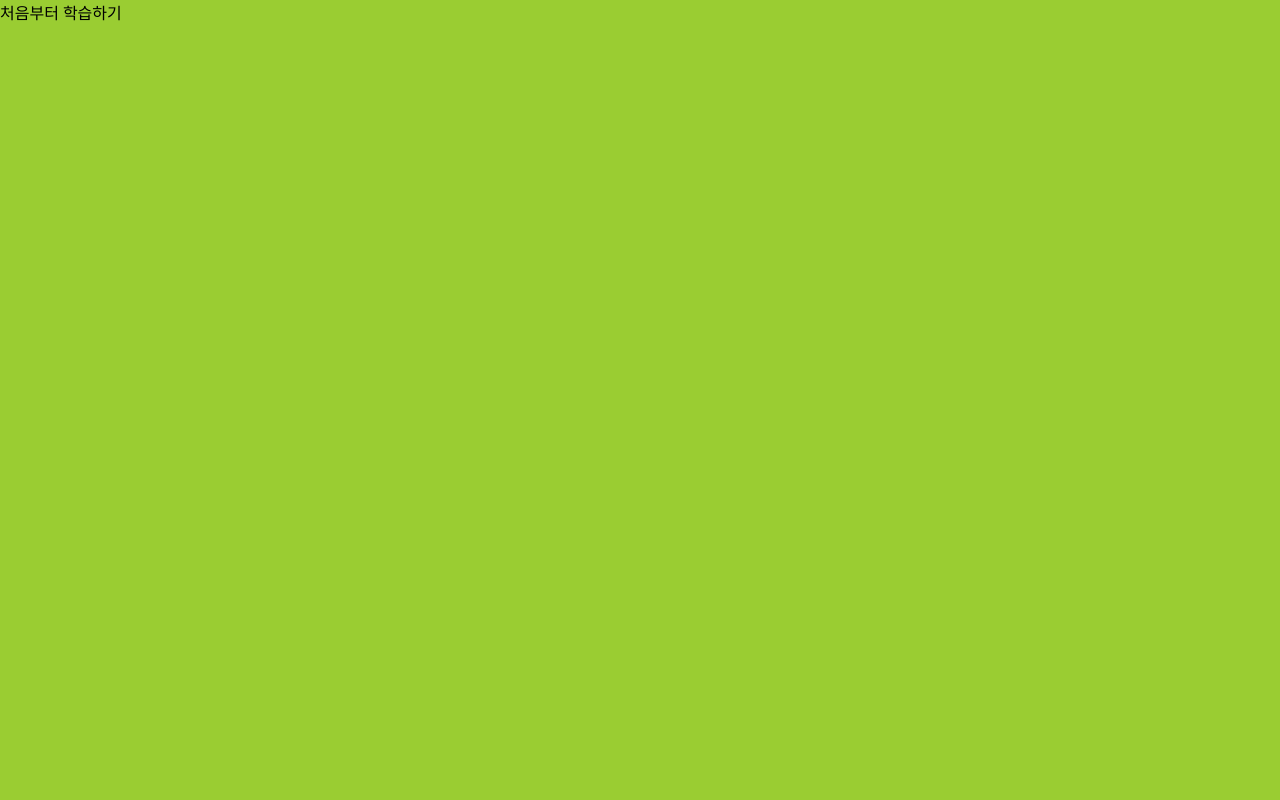
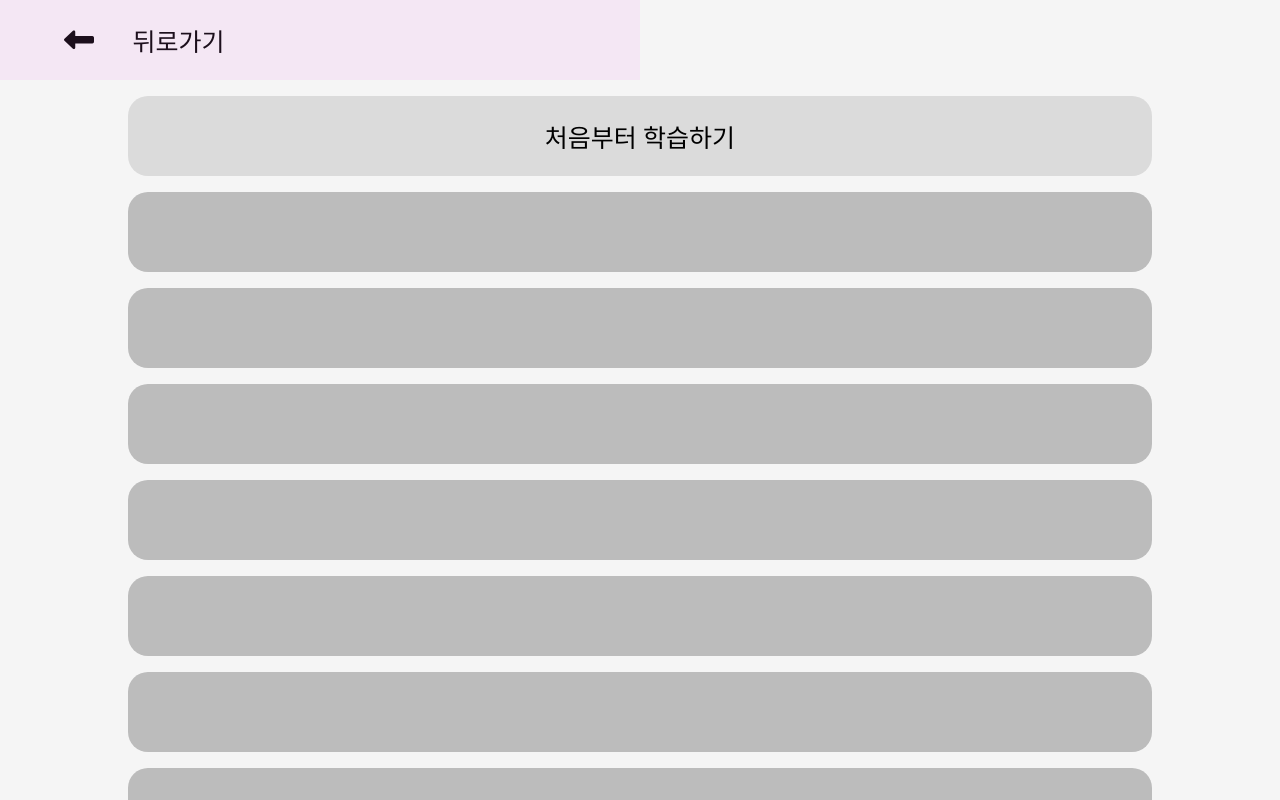
Before and after one commit to SugarSyrup/it-education-service, a plain HTML site: page default/category.html in a window 1280 px wide. Shown: the top 800 px of the page. Drawn offline with Linux system fonts and the light colour scheme.

Commit message:
default part

```diff
--- /dev/null
+++ b/default/category.css
@@ -0,0 +1,70 @@
+*{
+  margin: 0;
+  padding: 0;
+}
+body{
+  width: 100%;
+  height: 100%;
+}
+.main{
+  width: 100%;
+  height: 100%;
+  display: flex;
+  flex-direction: column;
+  justify-content: end;
+  align-items: center;
+  background-color: whitesmoke;
+}
+.arrow-box{
+  width: 100%;
+  height: 10vh;
+  display: flex;
+  align-items: center;
+  position: relative;
+}
+.arrow-box div{
+  width: 50vw;
+  height: 10vh;
+  position: absolute;
+  background-color: rgba(238, 130, 238, 0.118);
+  /* 나중에 배경색 투명으로 바꿀 것 */
+  z-index: 2;
+}
+.fa-left-long{
+  margin-left: 5vw;
+  font-size: 30px;
+}
+.arrow-box span{
+  margin-left: 3vw;
+  font-size: 25px;
+}
+.learning-from-scratch{
+  margin-top: 2vh;
+  width: 80%;
+  height: 10vh;
+  border-radius: 20px;
+  font-size: 25px;
+  display: flex;
+  justify-content: center;
+  align-items: center;
+  background-color: rgb(219, 219, 219);
+}
+.category-box{
+  margin-top: 2vh;
+  width: 100%;
+  height: 80%;
+  display: flex;
+  flex-direction: column;
+  align-items: center;
+}
+.category-box div{
+  margin-bottom: 2vh;
+  width: 80%;
+  height: 10vh;
+  border-radius: 20px;
+  font-size: 25px;
+  display: flex;
+  justify-content: center;
+  align-items: center;
+  background-color: rgb(188, 188, 188);
+}
--- a/default/category.html
+++ b/default/category.html
@@ -3,13 +3,23 @@
 <head>
   <meta charset="UTF-8">
   <meta name="viewport" content="width=device-width, initial-scale=1.0">
-  <title>category</title>
-  <link rel="stylesheet" href="/.category.css">
+  <title>Document</title>
+  <link rel="stylesheet" href="./category.css">
 </head>
 <body>
   <div class="main">
-    <p>처음부터 학습하기</p>
+    <div class="arrow-box">
+      <div></div>
+      <!-- 위 div에 뒤로가기 이벤트 줄 예정 -->
+        <i class="fa-solid fa-left-long"></i>
+        <span>뒤로가기</span>
+    </div>
+    <div class="learning-from-scratch">처음부터 학습하기</div>
     <div class="category-box">
+      <div></div>
+      <div></div>
+      <div></div>
+      <div></div>
       <div></div>
       <div></div>
       <div></div>
@@ -20,5 +30,6 @@
       <div></div>
     </div>
   </div>
+  <script src="https://kit.fontawesome.com/a563f706d0.js" crossorigin="anonymous"></script>
 </body>
 </html>
--- a/default/main.css
+++ b/default/main.css
@@ -4,26 +4,41 @@
 }
 body{
   width: 100%;
-  height: 100vh;
-  background-color: aqua;
-}
-.main-box{
-  width: 100%;
-  height: 100%;
+  height:  100vh;
   display: flex;
   flex-direction: column;
-  justify-content: space-around;
+  justify-content: space-between;
   align-items: center;
-  background-color: rgb(95, 95, 90);
 }
-.main-box div{
+header{
+  width: 100%;
+  height: 10%;
+  display: flex;
+  justify-content: center;
+  align-items: center;
+  background-color: rgb(210, 210, 210);
+}
+header div{
+  font-size: 25px;
+  font-weight: 900;
+}
+main{
+  width: 100%;
+  height: 90%;
+  display: flex;
+  flex-direction: column;
+  justify-content: space-evenly;
+  align-items: center;
+  background-color: whitesmoke;
+}
+main div{
   width: 80%;
-  height: 23vh;
+  height: 16vh;
   border-radius: 20px;
   font-size: 30px;
   font-weight: 900;
   display: flex;
   justify-content: center;
   align-items: center;
-  background-color: rgb(212, 183, 238);
+  background-color: rgb(216, 216, 216);
 }
--- /dev/null
+++ b/default/page1.css
@@ -0,0 +1,51 @@
+*{
+  margin: 0;
+  padding: 0;
+}
+body{
+  width: 100%;
+  height: 100vh;
+  background-color: whitesmoke;
+}
+header{
+  width: 100%;
+  height: 13%;
+  display: flex;
+  justify-content: center;
+  align-items: center;
+  background-color: rgb(221, 221, 221);
+}
+.title{
+  font-size: 35px;
+  /* font-weight: 900; */
+}
+.fa-left-long{
+  font-size: 30px;
+  position: relative;
+  top: 0.3vh;
+  right: 8vw;
+}
+main{
+  width: 100%;
+  height: 87%;
+  display: flex;
+  flex-direction: column;
+  justify-content: space-evenly;
+  align-items: center;
+}
+.explain{
+  width: 90%;
+  height: 83%;
+  border-radius: 20px;
+  background-color: rgb(208, 208, 208);
+}
+.question{
+  width: 90%;
+  height: 10%;
+  border-radius: 20px;
+  font-size: 30px;
+  display: flex;
+  justify-content: center;
+  align-items: center;
+  background-color: rgb(202, 202, 202);
+}
--- /dev/null
+++ b/default/page2.css
@@ -0,0 +1,58 @@
+*{
+  margin: 0;
+  padding: 0;
+}
+body{
+  width: 100%;
+  height: 100vh;
+  background-color: whitesmoke;
+}
+header{
+  width: 100%;
+  height: 13%;
+  display: flex;
+  justify-content: center;
+  align-items: center;
+  background-color: rgb(221, 221, 221);
+}
+.title{
+  font-size: 35px;
+  /* font-weight: 900; */
+}
+.fa-left-long{
+  font-size: 30px;
+  position: relative;
+  top: 0.3vh;
+  right: 8vw;
+}
+main{
+  width: 100%;
+  height: 87%;
+  display: flex;
+  flex-direction: column;
+  justify-content: space-evenly;
+  align-items: center;
+}
+.btn-box{
+  width: 100%;
+  height: 10%;
+  display: flex;
+  justify-content: space-evenly;
+  align-items: center;
+}
+.btn-box div{
+  width: 45%;
+  height: 100%;
+  border-radius: 20px;
+  font-size: 30px;
+  display: flex;
+  justify-content: center;
+  align-items: center;
+  background-color: rgb(202, 202, 202);
+}
+.practice-section{
+  width: 90%;
+  height: 80%;
+  border-radius: 20px;
+  background-color: rgb(188, 188, 188);
+}
```
Also changed, not shown: default/main.html (+9 -6 lines), default/page1.html (+12 -1 lines), default/page2.html (+14 -2 lines), default/.category.css (deleted).
